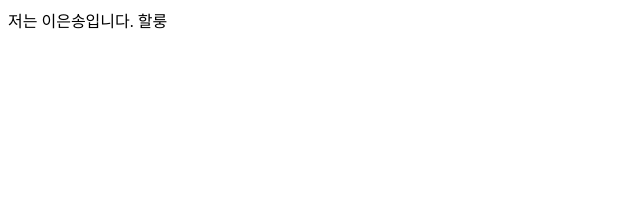
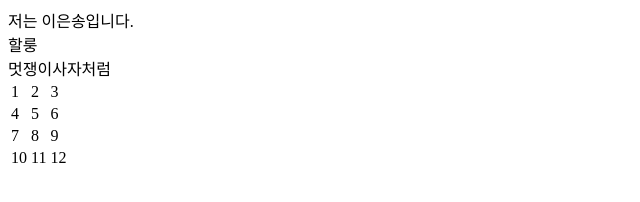
Before and after one commit to LeeEunsong/likelion_study, a plain HTML site: page index.html in a window 1280 px wide. Shown: the whole page, without its empty margins (0-640 px from the left). Drawn offline with Linux system fonts and the light colour scheme.

Commit message:
테이블 만들었음

```diff
--- a/index.html
+++ b/index.html
@@ -7,7 +7,31 @@
     <title>Document</title>
 </head>
 <body>
-    저는 이은송입니다.
-    할룽
+    저는 이은송입니다. <br>
+    할룽 <br>
+    멋쟁이사자처럼
+
+    <table>
+        <tr>
+            <td>1</td>
+            <td>2</td>
+            <td>3</td>
+        </tr>
+        <tr>
+            <td>4</td>
+            <td>5</td>
+            <td>6</td>
+        </tr>
+        <tr>
+            <td>7</td>
+            <td>8</td>
+            <td>9</td>
+        </tr>
+        <tr>
+            <td>10</td>
+            <td>11</td>
+            <td>12</td>
+        </tr>
+    </table>
 </body>
 </html>
```
